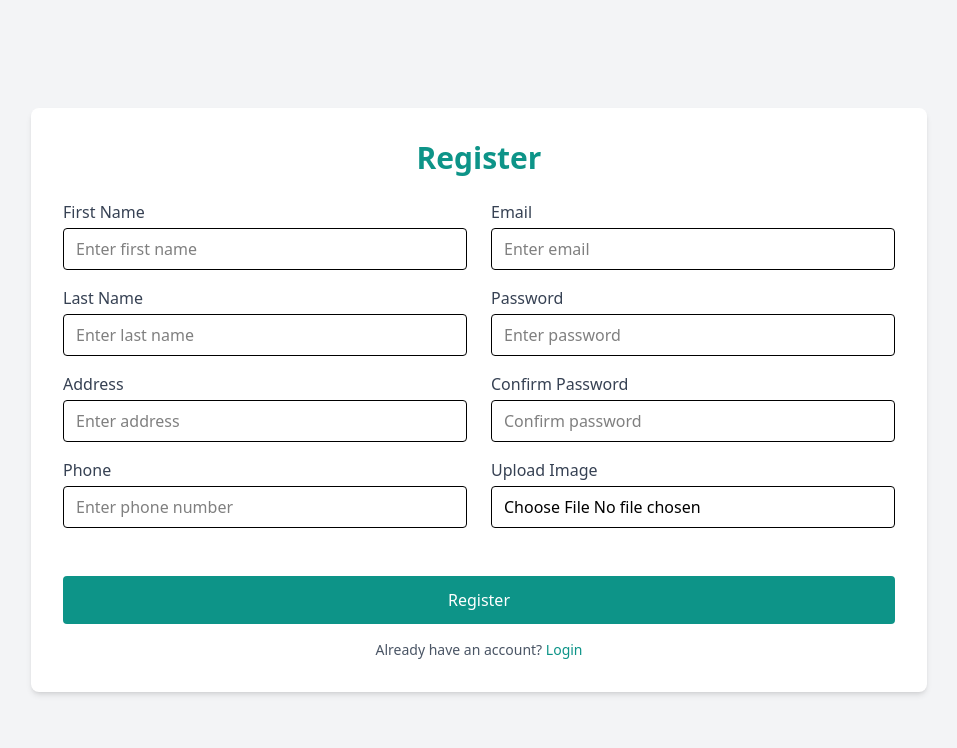
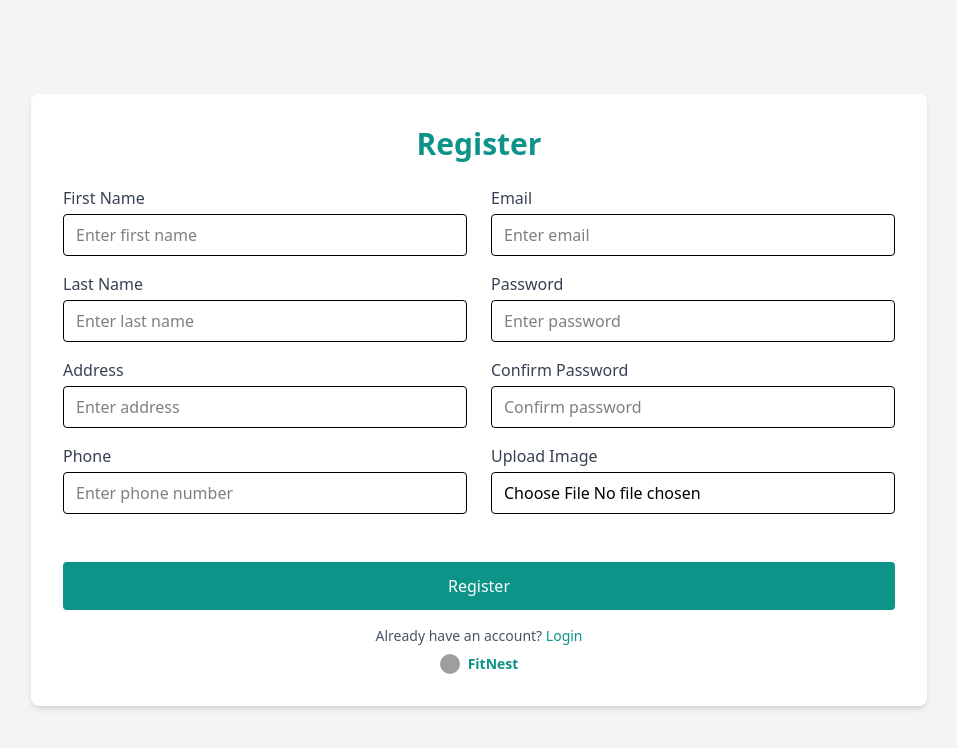
Before and after one commit to bayazidhassan/FitNest, a React (Vite) app: page /register in a window 1280 px wide. Shown: the top 748 px of the page, without its empty margins (161-1118 px from the left). Built offline with nearby package versions, Linux system fonts and the light colour scheme; grey boxes are pictures that could not be loaded.

Commit message:
add home page link in login and register page

```diff
--- a/src/pages/Login.tsx
+++ b/src/pages/Login.tsx
@@ -17,7 +17,6 @@ const Login = () => {
         <h2 className="text-2xl font-bold text-center text-[#0D9488] mb-4">
           Login
         </h2>
-
         <form onSubmit={handleLogin} className="space-y-4">
           {/* Email */}
           <div>
@@ -67,6 +66,14 @@ const Login = () => {
           >
             Register
           </Link>
+          <Link to="/" className="mt-2 flex justify-center space-x-2">
+            <img
+              src={"https://i.ibb.co/qMK6nT44/Fit-Nest-Logo.png"}
+              alt="Logo"
+              className="w-5 h-5 rounded-full"
+            />
+            <span className="text-[#0D9488] font-bold">FitNest</span>
+          </Link>
         </p>
       </div>
     </div>
--- a/src/pages/Register.tsx
+++ b/src/pages/Register.tsx
@@ -225,6 +225,14 @@ const Register = () => {
           >
             Login
           </Link>
+          <Link to="/" className="mt-2 flex justify-center space-x-2">
+            <img
+              src={"https://i.ibb.co/qMK6nT44/Fit-Nest-Logo.png"}
+              alt="Logo"
+              className="w-5 h-5 rounded-full"
+            />
+            <span className="text-[#0D9488] font-bold">FitNest</span>
+          </Link>
         </p>
       </div>
     </div>
--- a/src/pages/home/CategoriesSection.tsx
+++ b/src/pages/home/CategoriesSection.tsx
@@ -1,5 +1,6 @@
 import { Link } from "react-router-dom";
-import { useGetAllCategoriesQuery } from "../../redux/api/productsApi";
+import { useGetAllCategoriesQuery } from "../../redux/api/products/productsApi";
+
 
 const CategoriesSection = () => {
   const { data: categoryResponse } = useGetAllCategoriesQuery();
--- a/src/pages/home/FeaturedProducts.tsx
+++ b/src/pages/home/FeaturedProducts.tsx
@@ -1,6 +1,6 @@
 import { Link } from "react-router-dom";
-import { useGetFeaturedProductsQuery } from "../../redux/api/featuredProductsApi";
 import type { TProduct } from "../../types/TProduct";
+import { useGetFeaturedProductsQuery } from "../../redux/api/products/featuredProductsApi";
 
 const FeaturedProducts = () => {
   //const { data: response, isLoading, error } = useGetFeaturedProductsQuery();
--- a/src/pages/products/ProductDetails.tsx
+++ b/src/pages/products/ProductDetails.tsx
@@ -1,6 +1,6 @@
 import { useState } from "react";
 import { useParams } from "react-router-dom";
-import { useGetAProductQuery } from "../../redux/api/productsApi";
+import { useGetAProductQuery } from "../../redux/api/products/productsApi";
 
 const ProductDetails = () => {
   const { id } = useParams<{ id: string }>();
--- a/src/pages/products/Products.tsx
+++ b/src/pages/products/Products.tsx
@@ -2,11 +2,9 @@ import Box from "@mui/material/Box";
 import Slider from "@mui/material/Slider";
 import { useEffect, useState } from "react";
 import { Link, useLocation } from "react-router-dom";
-import {
-  useGetAllCategoriesQuery,
-  useGetAllProductsQuery,
-} from "../../redux/api/productsApi";
+
 import type { TProduct } from "../../types/TProduct";
+import { useGetAllCategoriesQuery, useGetAllProductsQuery } from "../../redux/api/products/productsApi";
 
 const Products = () => {
   const location = useLocation();
--- a/src/redux/api/featuredProductsApi.ts
+++ b/src/redux/api/products/featuredProductsApi.ts
@@ -1,5 +1,7 @@
-import type { GetProductsResponse, TProduct } from "../../types/TProduct";
-import { baseApi } from "./BaseApi";
+
+import type { GetProductsResponse, TProduct } from "../../../types/TProduct";
+import { baseApi } from "../BaseApi";
+
 
 const featuredProductsApi = baseApi.injectEndpoints({
   endpoints: (builder) => ({
--- a/src/redux/api/productsApi.ts
+++ b/src/redux/api/products/productsApi.ts
@@ -2,8 +2,8 @@ import type {
   GetCategoriesResponse,
   GetProductResponse,
   GetProductsResponse,
-} from "../../types/TProduct";
-import { baseApi } from "./BaseApi";
+} from "../../../types/TProduct";
+import { baseApi } from "../BaseApi";
 
 const productsApi = baseApi.injectEndpoints({
   endpoints: (builder) => ({
```
